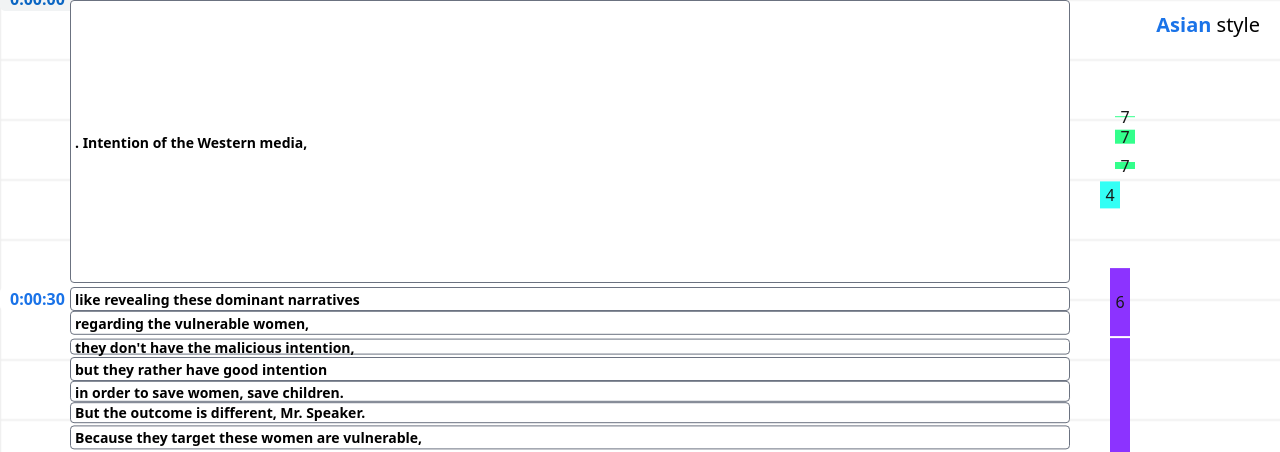
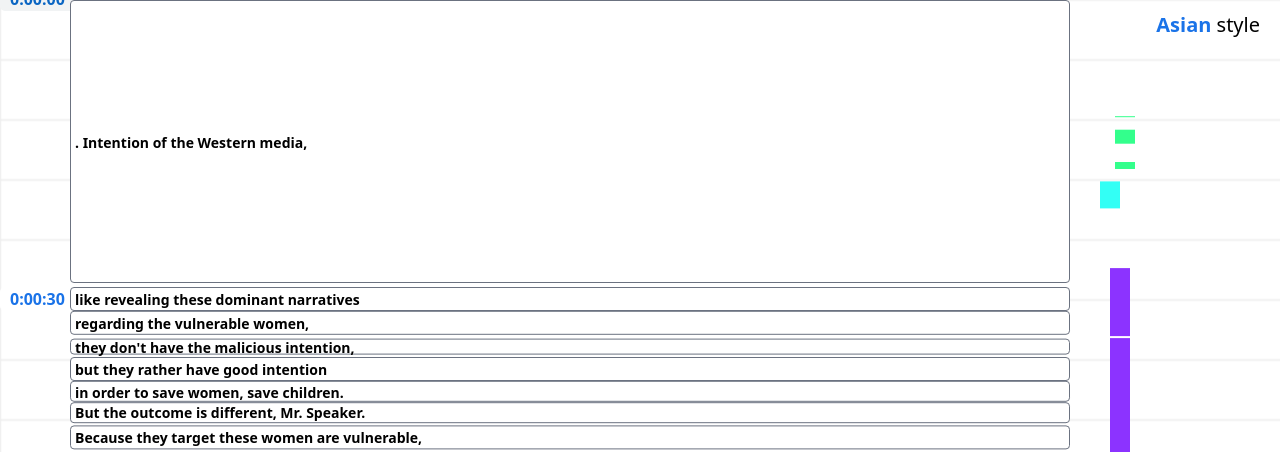
Before and after one commit to Non2d/speaker-final-diarizer, a Next.js app in the folder next/: page / in a window 1280 px wide. Shown: the top 452 px of the page. Built offline with nearby package versions, Linux system fonts and the light colour scheme.

Commit message:
chore: Remove commented code in NodeDiarization component

```diff
--- a/next/src/components/NodeDiarization.tsx
+++ b/next/src/components/NodeDiarization.tsx
@@ -17,7 +17,7 @@ const NodeDiarization: React.FC<NodeTimeLabelProps> = ({ data }) => {
           className="border border-black flex items-center justify-center"
           style={{ width: `${data.width}px`, height: `${data.height}px`, borderWidth: `0px`, backgroundColor: diarizationColors[data.speakerId%20]}}
         >
-            {data.speakerId}
+            {/* {data.speakerId} */}
         </div>
       );
 };
```
